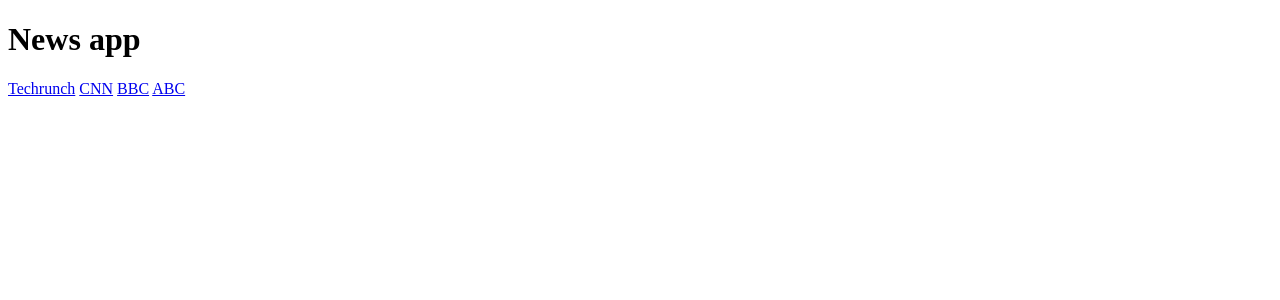
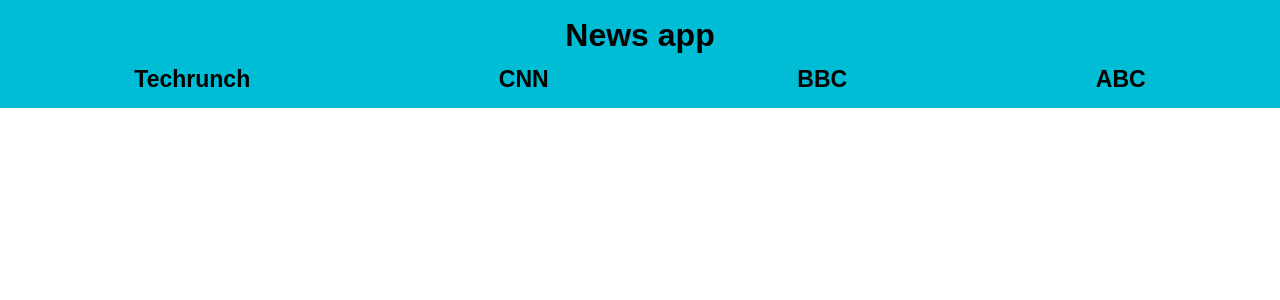
Before and after one commit to davidkiama/News-App, a Flask app: template app/templates/base.html in a window 1280 px wide. Shown: the top 300 px of the page. Run offline with Flask 2, Linux system fonts and the light colour scheme; the template is opened without the code that fills it, so the values that code supplies are empty; parts of the project's set-up code (start-up, migrations or seed data) failed here and were passed over.

Commit message:
Added the stylesheet file

```diff
--- /dev/null
+++ b/app/static/css/style.css
@@ -0,0 +1,54 @@
+*,
+::before,
+::after {
+  padding: 0;
+  margin: 0;
+  box-sizing: inherit;
+}
+
+html {
+  font-size: 62.5%;
+  box-sizing: border-box;
+}
+
+body {
+  font-size: 1.6rem;
+  line-height: 1.6;
+  font-family: sans-serif;
+  font-weight: 400;
+}
+
+:root {
+  --color-white: #fff;
+  --color-black: #000;
+  --color-primary: #00bcd4;
+  --color-secondary: #f44336;
+}
+
+.header {
+  background-color: var(--color-primary);
+  padding: 1rem;
+  display: flex;
+  flex-direction: column;
+
+  align-items: center;
+}
+
+.nav {
+  width: 100%;
+  display: flex;
+  justify-content: space-around;
+}
+
+.nav__item {
+  font-size: 2.3rem;
+  font-weight: 600;
+  color: var(--color-black);
+  text-decoration: none;
+
+  transition: all 0.3s ease-in-out;
+}
+
+.nav__item:hover {
+  color: var(--color-secondary);
+}
--- a/app/templates/base.html
+++ b/app/templates/base.html
@@ -5,6 +5,7 @@
     <meta charset="UTF-8">
     <meta http-equiv="X-UA-Compatible" content="IE=edge">
     <meta name="viewport" content="width=device-width, initial-scale=1.0">
+    <link rel="stylesheet" href="{{ url_for('static', filename='css/style.css') }}">
 
     {% block title %}
     {% if title %}
```
